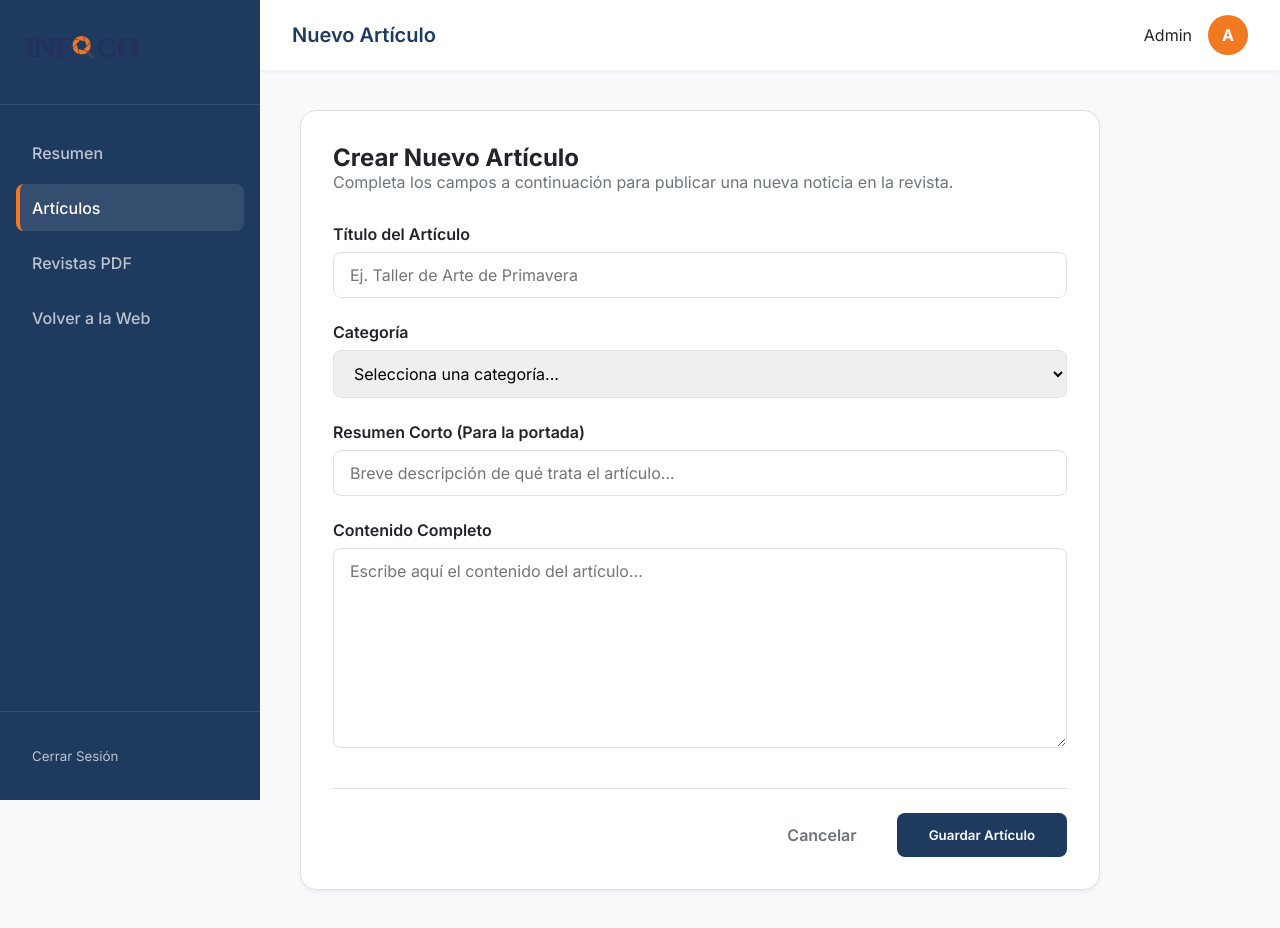
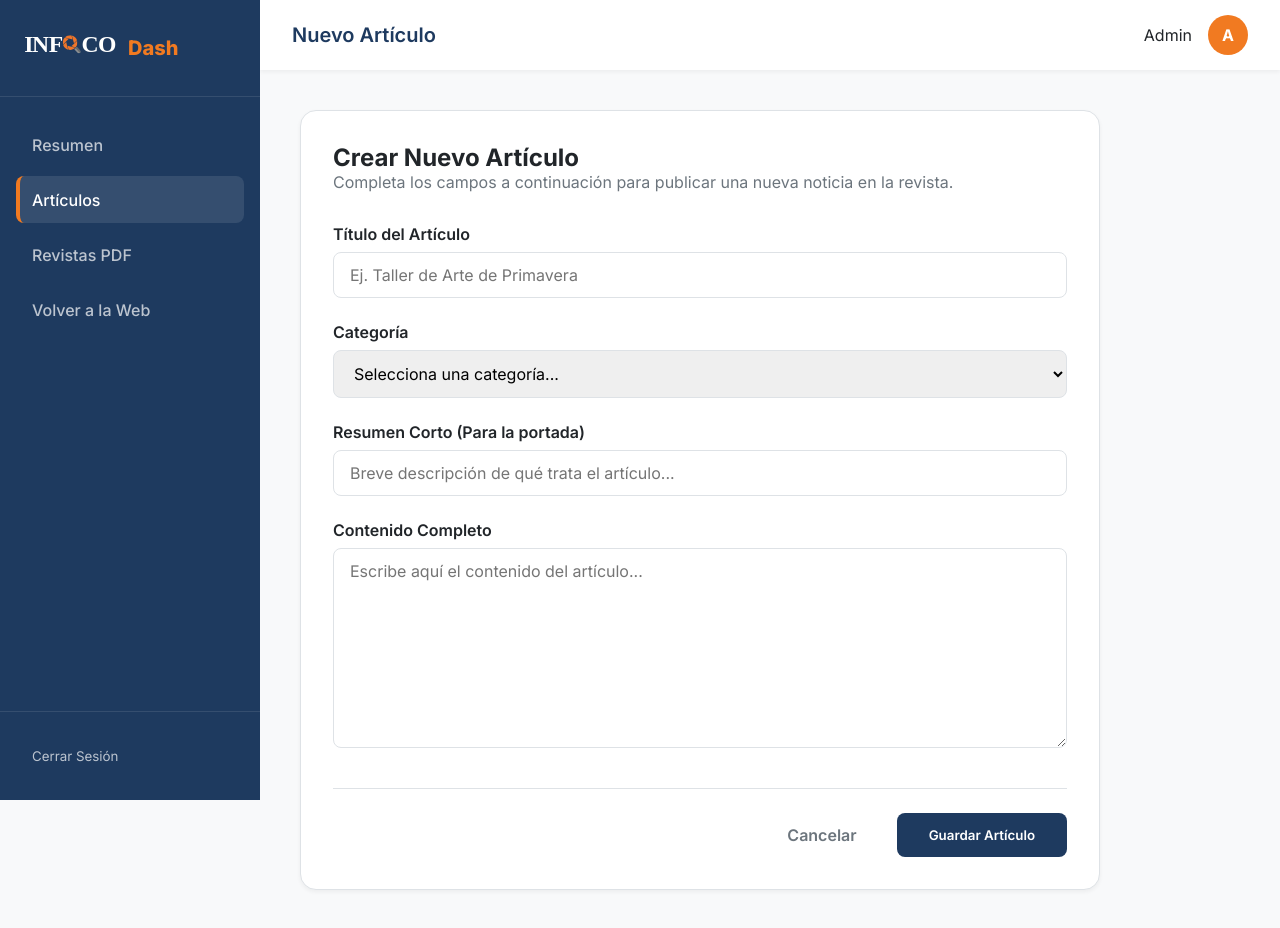
Before and after one commit to msardissino/Infoco, a Next.js app: page /dashboard/articulos/nuevo in a window 1280 px wide. Built offline with nearby package versions, Linux system fonts and the light colour scheme.

Commit message:
style: use white logo in dashboard and add orange dash text

```diff
--- a/src/components/Sidebar/Sidebar.module.css
+++ b/src/components/Sidebar/Sidebar.module.css
@@ -68,9 +68,16 @@
 }
 
 .sidebarLogo {
-  height: 40px;
+  height: 32px;
   width: auto;
   object-fit: contain;
+}
+
+.dashText {
+  font-size: 1.25rem;
+  font-weight: 800;
+  color: var(--color-accent);
+  margin-left: 0.25rem;
 }
 
 .nav {
--- a/src/components/Sidebar/Sidebar.tsx
+++ b/src/components/Sidebar/Sidebar.tsx
@@ -34,10 +34,11 @@ export const Sidebar = () => {
       <aside className={`${styles.sidebar} ${isOpen ? styles.isOpen : ""}`}>
         <Link href="/" className={styles.logo} onClick={() => setIsOpen(false)}>
           <img
-            src="/assets/img/infoco.svg"
+            src="/assets/img/infoco-white.svg"
             alt="Infoco"
             className={styles.sidebarLogo}
           />
+          <span className={styles.dashText}>Dash</span>
         </Link>
 
         <nav className={styles.nav}>
```
Also changed, not shown: public/assets/img/infoco-white.svg (added).
